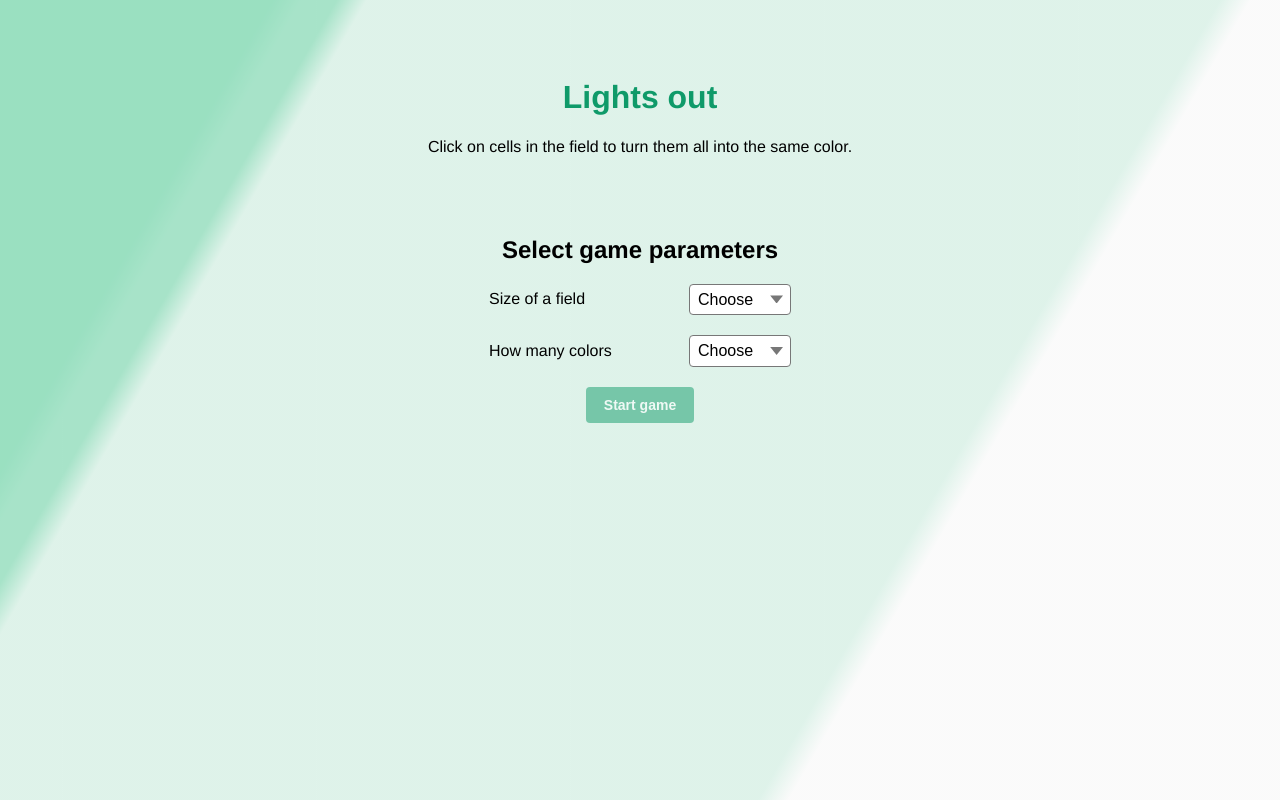
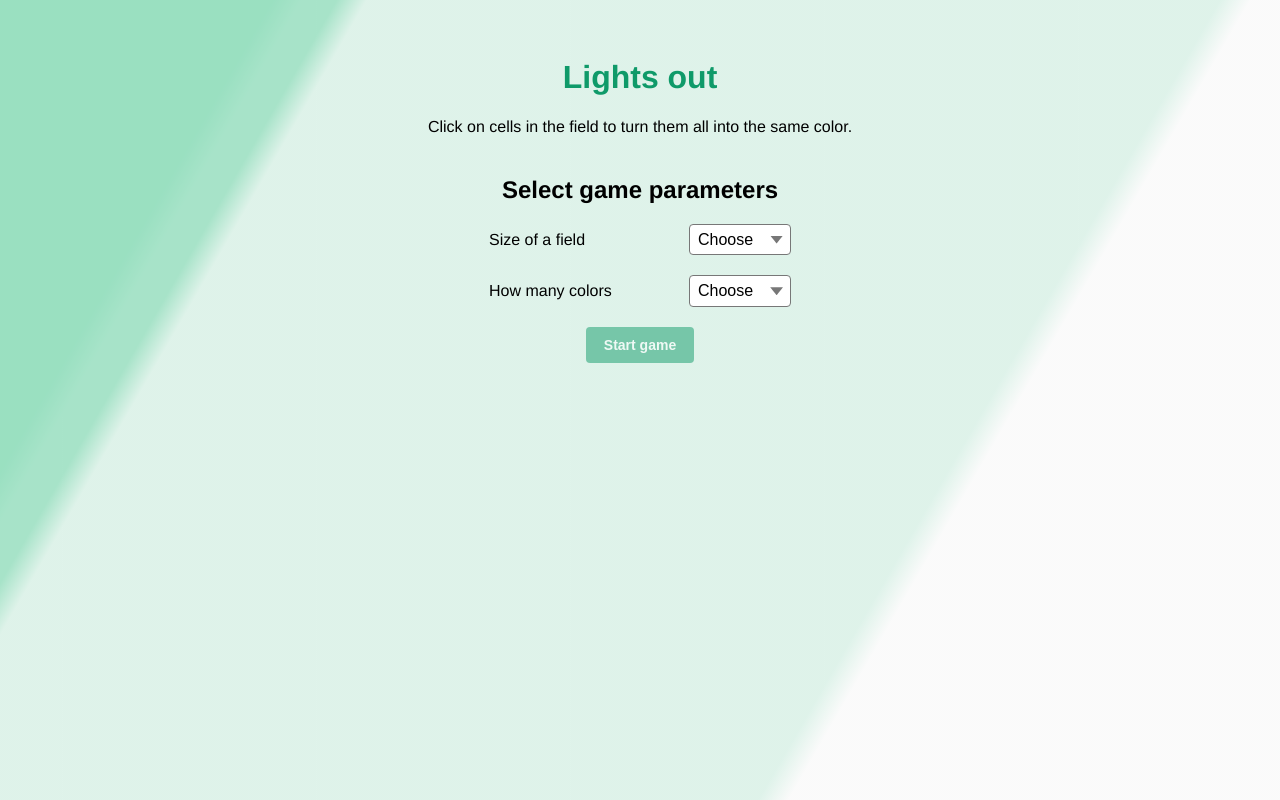
Before and after one commit to martinmatejovsky/lights-out-vue3-typescript, a Vue app: page / in a window 1280 px wide. Built offline with nearby package versions, Linux system fonts and the light colour scheme.

Commit message:
general styling

```diff
--- a/src/styles/assets/_mixins.scss
+++ b/src/styles/assets/_mixins.scss
@@ -7,3 +7,11 @@
     }
   }
 }
+
+@mixin stackingMargin($marginAmplifier: 1) {
+  margin-bottom: $element-spacing * $marginAmplifier;
+
+  &:last-child {
+    margin-bottom: 0;
+  }
+}
--- a/src/styles/components/_lights-out.scss
+++ b/src/styles/components/_lights-out.scss
@@ -8,7 +8,7 @@ $lights-out-cell-box-shadow: 0px 0px 2px #444, 2px 2px 10px #22222259, inset 3px
   display: flex;
   justify-content: center;
   max-width: 600px;
-  @extend %components-stacking-margin;
+  @include stackingMargin(2);
   margin-right: auto;
   margin-left: auto;
 
--- a/src/styles/components/_vue-select.scss
+++ b/src/styles/components/_vue-select.scss
@@ -1,5 +1,5 @@
 .c-vue-select {
-  @extend %components-stacking-margin;
+  @include stackingMargin();
   display: flex;
   justify-content: center;
   align-items: center;
--- a/src/styles/pages/_common.scss
+++ b/src/styles/pages/_common.scss
@@ -9,7 +9,7 @@ body {
 }
 
 p {
-  @extend %components-stacking-margin;
+  @include stackingMargin();
 }
 
 #app {
--- a/src/styles/pages/_game-view.scss
+++ b/src/styles/pages/_game-view.scss
@@ -2,13 +2,14 @@
   padding: floor($element-spacing * 1.5) 0;
   user-select: none;
 
-  .game-view-settings {
-    padding: $element-spacing 0;
+  .game-view-header {
+    @include stackingMargin(2);
   }
+
+  .game-view-settings {}
 
   .game-view-game-container {
     position: relative;
-    padding: ($element-spacing * 2) 0;
   }
 
   .game-view-victory {
@@ -29,16 +30,7 @@
 // BREAKPOINTS
 // =============================================================================
 @media (min-width: 760px) {
-  .game-view {
-    padding: ($element-spacing * 2.5) 0;
-
-    .game-view-settings {
-      padding: ($element-spacing * 2) 0;
-    }
-  }
-
-  .game-view-game-container {
-    position: relative;
-    padding: ($element-spacing * 3) 0;
+  .game-view-header {
+    @include stackingMargin(4);
   }
 }
--- a/src/views/LightsOutGameView.vue
+++ b/src/views/LightsOutGameView.vue
@@ -1,7 +1,9 @@
 <template>
   <div class="game-view">
-    <h1 class="heading-1">Lights out</h1>
-    <p>Click on cells in the field to turn them all into the same color.</p>
+    <div class="game-view-header">
+      <h1 class="heading-1">Lights out</h1>
+      <p>Click on cells in the field to turn them all into the same color.</p>
+    </div>
 
     <transition name="fade" mode="out-in">
       <div
```
